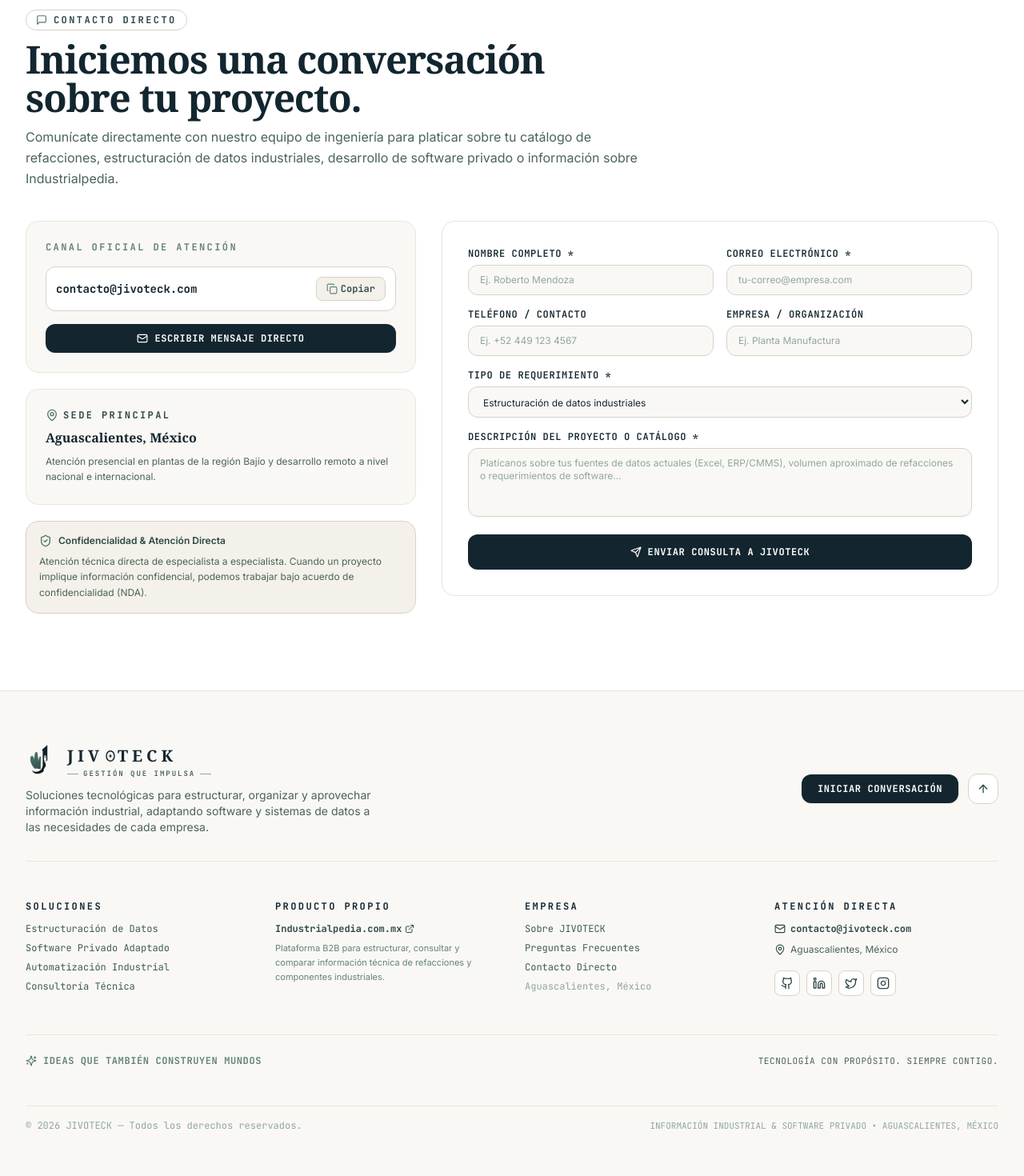
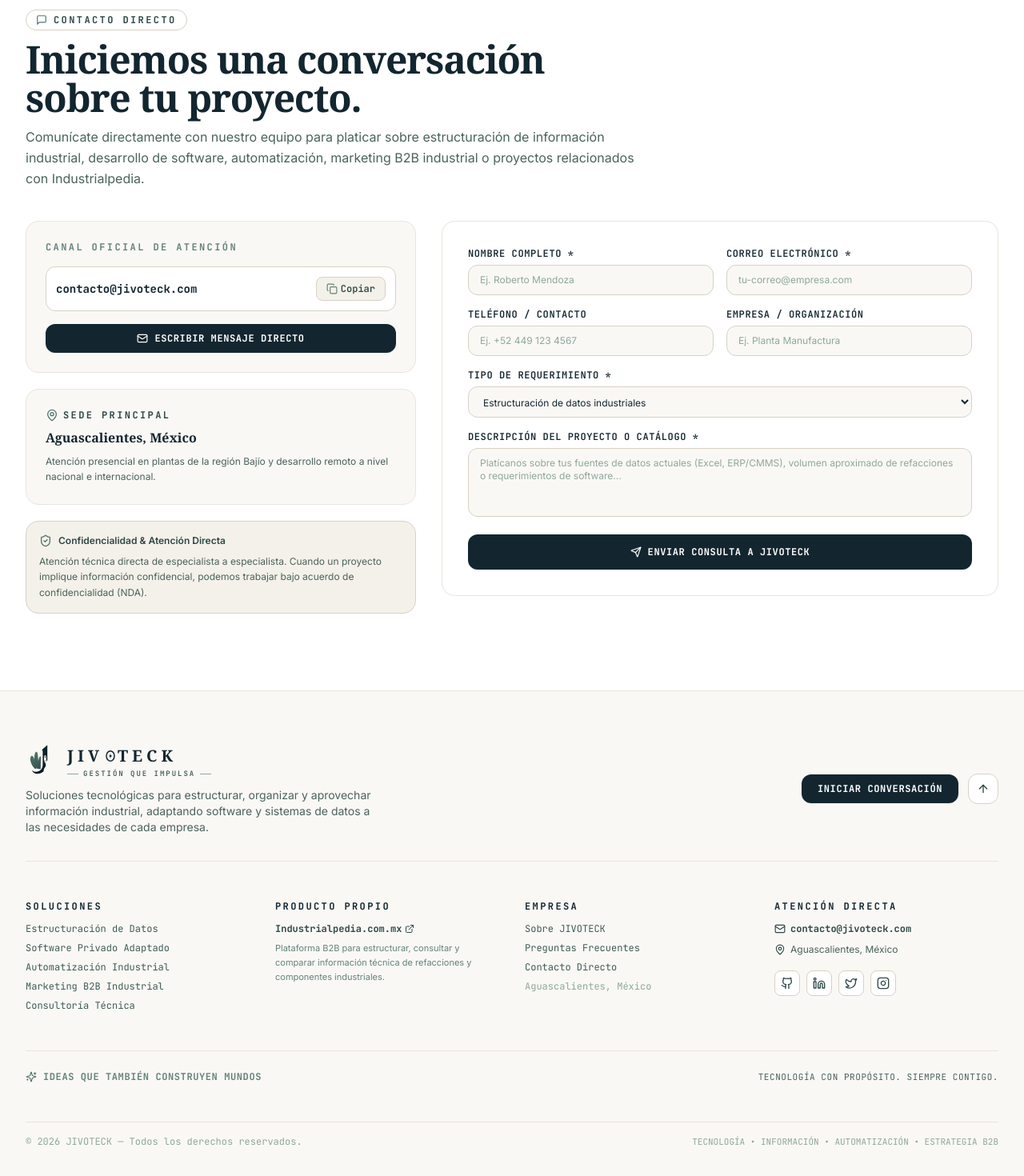
Before and after one commit to jesussorianoevee-commits/JIVOTECK, a React (Vite) app: page / in a window 1280 px wide. Shown: the part 8208-9678 px from the top of the page at 80% size. Built offline with nearby package versions, Linux system fonts and the light colour scheme.

Commit message:
feat(branding): synchronize Industrial B2B Marketing across Contact, Footer, FAQ, and SEO metadata

```diff
--- a/src/components/Contact.tsx
+++ b/src/components/Contact.tsx
@@ -26,6 +26,7 @@
     software: 'Desarrollo de software privado',
     mro: 'Catálogo MRO / Refacciones',
     automatizacion: 'Automatización industrial',
+    marketing: 'Marketing B2B Industrial',
     consultoria: 'Consultoría técnica',
     industrialpedia: 'Industrialpedia — Información y colaboración',
     otro: 'Otro proyecto'
@@ -52,7 +53,7 @@
             Iniciemos una conversación sobre tu proyecto.
           </h2>
           <p className="text-base text-[#4A635B] leading-relaxed font-sans">
-            Comunícate directamente con nuestro equipo de ingeniería para platicar sobre tu catálogo de refacciones, estructuración de datos industriales, desarrollo de software privado o información sobre Industrialpedia.
+            Comunícate directamente con nuestro equipo para platicar sobre estructuración de información industrial, desarrollo de software, automatización, marketing B2B industrial o proyectos relacionados con Industrialpedia.
           </p>
         </div>
 
@@ -230,6 +231,7 @@
                       <option value="software">Desarrollo de software privado</option>
                       <option value="mro">Catálogo MRO / Refacciones</option>
                       <option value="automatizacion">Automatización industrial</option>
+                      <option value="marketing">Marketing B2B Industrial</option>
                       <option value="consultoria">Consultoría técnica</option>
                       <option value="industrialpedia">Industrialpedia — Información y colaboración</option>
                       <option value="otro">Otro proyecto</option>
--- a/src/components/FAQ.tsx
+++ b/src/components/FAQ.tsx
@@ -25,7 +25,7 @@
     },
     {
       question: "¿Qué tipo de soluciones ofrece JIVOTECK?",
-      answer: "Nos enfocamos en estructuración de datos industriales y catálogos MRO, desarrollo de software privado adaptado a procesos de información (portales de consulta, buscadores y dashboards), automatización industrial y control de procesos en planta, consultoría técnica para diagnóstico de sistemas y marketing tecnológico B2B."
+      answer: "Nos enfocamos en estructuración de datos industriales y catálogos MRO, desarrollo de software privado adaptado a procesos de información (portales de consulta, buscadores y dashboards), automatización industrial y control de procesos en planta, marketing B2B industrial y consultoría técnica para diagnóstico de sistemas."
     },
     {
       question: "¿Dónde están ubicados y cuál es el alcance de sus proyectos?",
--- a/src/components/Footer.tsx
+++ b/src/components/Footer.tsx
@@ -57,6 +57,7 @@
               <a href="#servicios" className="hover:text-[#13262F] hover:underline transition-colors">Estructuración de Datos</a>
               <a href="#servicios" className="hover:text-[#13262F] hover:underline transition-colors">Software Privado Adaptado</a>
               <a href="#servicios" className="hover:text-[#13262F] hover:underline transition-colors">Automatización Industrial</a>
+              <a href="#servicios" className="hover:text-[#13262F] hover:underline transition-colors">Marketing B2B Industrial</a>
               <a href="#servicios" className="hover:text-[#13262F] hover:underline transition-colors">Consultoría Técnica</a>
             </div>
           </div>
@@ -151,7 +152,7 @@
             &copy; 2026 JIVOTECK — Todos los derechos reservados.
           </div>
           <div className="text-[11px]">
-            INFORMACIÓN INDUSTRIAL & SOFTWARE PRIVADO • AGUASCALIENTES, MÉXICO
+            TECNOLOGÍA • INFORMACIÓN • AUTOMATIZACIÓN • ESTRATEGIA B2B
           </div>
         </div>
 
--- a/src/config/siteConfig.ts
+++ b/src/config/siteConfig.ts
@@ -28,8 +28,8 @@
 
 export const siteConfig: SiteConfig = {
   name: "JIVOTECK",
-  tagline: "Soluciones Tecnológicas para Información Industrial & Software a la Medida",
-  description: "Estructuración, normalización y aprovechamiento de información técnica y catálogos MRO, con desarrollo de software privado adaptado a las necesidades de cada empresa. Creadores de Industrialpedia.",
+  tagline: "Tecnología y Soluciones B2B para la Industria",
+  description: "JIVOTECK desarrolla soluciones para la industria en estructuración de información, software, automatización y estrategia comercial B2B. Creadores de Industrialpedia.",
   contact: {
     primaryEmail: "contacto@jivoteck.com",
     supportEmail: "contacto@jivoteck.com",
```
Also changed, not shown: index.html (+6 -6 lines).
